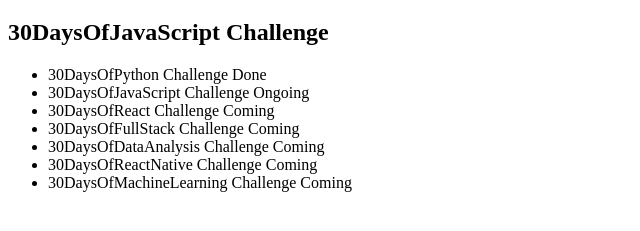
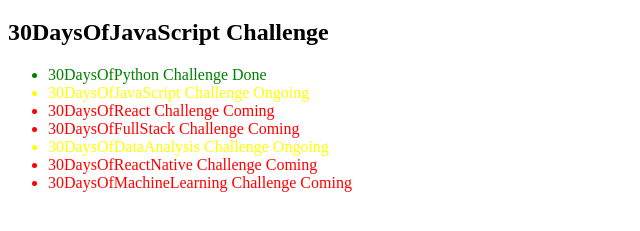
Before and after one commit to jelassiaymen94/javascript-dom, a plain HTML site: page dom-project/index.html in a window 1280 px wide. Shown: the part 61-292 px from the top of the page, without its empty margins (0-640 px from the left). Drawn offline with Linux system fonts and the light colour scheme.

Commit message:
Level 3 Done

```diff
--- a/dom-project/index.html
+++ b/dom-project/index.html
@@ -15,7 +15,7 @@
 				<li>30DaysOfJavaScript Challenge Ongoing</li>
 				<li>30DaysOfReact Challenge Coming</li>
 				<li>30DaysOfFullStack Challenge Coming</li>
-				<li>30DaysOfDataAnalysis Challenge Coming</li>
+				<li>30DaysOfDataAnalysis Challenge Ongoing</li>
 				<li>30DaysOfReactNative Challenge Coming</li>
 				<li>30DaysOfMachineLearning Challenge Coming</li>
 			</ul>
--- a/dom-project/main.js
+++ b/dom-project/main.js
@@ -5,3 +5,16 @@ setInterval(() => {
 		Math.random() * 255
 	)}, ${Math.floor(Math.random() * 255)})`;
 }, 1000);
+
+const liElements = document.querySelectorAll("li");
+
+liElements.forEach((li) => {
+	console.log(li.innerHTML);
+	if (li.innerHTML.includes("Ongoing")) {
+		li.style.color = "yellow";
+	} else if (li.innerHTML.includes("Coming")) {
+		li.style.color = "red";
+	} else if (li.innerHTML.includes("Done")) {
+		li.style.color = "green";
+	}
+});
```
